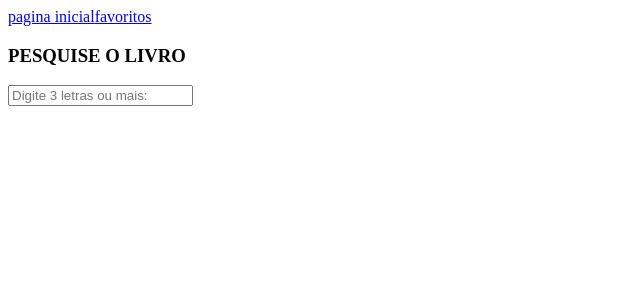
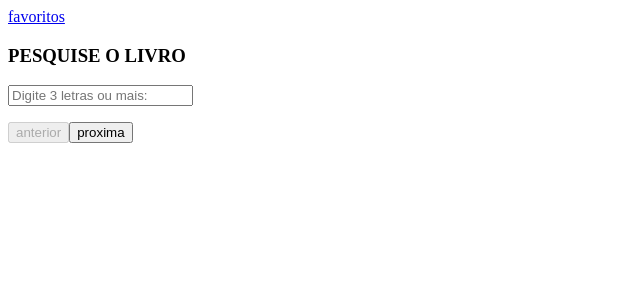
Before and after one commit to mauricioluanss/Desafio-Tecnico-Front-End, a Vue app: page / in a window 1280 px wide. Shown: the top 300 px of the page, without its empty margins (0-640 px from the left). Built offline with nearby package versions, Linux system fonts and the light colour scheme.

Commit message:
lógica de paginação dos resultados

```diff
--- a/src/App.vue
+++ b/src/App.vue
@@ -1,7 +1,6 @@
 <template>
   <header>
     <nav>
-      <RouterLink to="/">pagina inicial</RouterLink>
       <RouterLink to="/favoritos">favoritos</RouterLink>
     </nav>
   </header>
--- a/src/api/requisicao.js
+++ b/src/api/requisicao.js
@@ -1,9 +1,11 @@
 // req para realizar a pesquisa na api
 import axios from 'axios'
 
-export const requisicao = async (pesquisa) => {
+export const requisicao = async (pesquisa, startIndex) => {
   try {
-    const response = await axios.get(`https://www.googleapis.com/books/v1/volumes?q=${pesquisa}`)
+    const response = await axios.get(
+      `https://www.googleapis.com/books/v1/volumes?q=${pesquisa}&startIndex=${startIndex}`,
+    )
     return response.data.items
   } catch (error) {
     console.error(error)
--- a/src/components/InputBuscaLivros.vue
+++ b/src/components/InputBuscaLivros.vue
@@ -10,6 +10,10 @@
       </li>
     </ul>
   </form>
+  <div>
+    <button :disabled="pagAtual === 1" @click="paginaAnterior">anterior</button>
+    <button @click="proximaPagina">proxima</button>
+  </div>
 </template>
 
 <script>
@@ -25,12 +29,18 @@ export default {
     return {
       pesquisa: '',
       resultadoPesquisa: [],
+      pagAtual: 1,
+      resultadosPorPag: 10,
     }
   },
 
   props: {},
 
-  computed: {},
+  computed: {
+    startIndex() {
+      return ((this.pagAtual - 1) * this.resultadosPorPag)
+    }
+  },
 
   watch: {
     pesquisa() {
@@ -45,12 +55,22 @@ export default {
     // futuramente colocar um timeout entre o tempo que o usuario digita e a requisicao executa !!!!!!!!
     async buscaLivros() {
       try {
-        this.resultadoPesquisa = await requisicao(this.pesquisa)
+        this.resultadoPesquisa = await requisicao(this.pesquisa, this.startIndex)
         console.log(this.resultadoPesquisa) // debug
       } catch (erro) {
         console.log(erro)
       }
     },
+
+    proximaPagina() {
+      this.pagAtual += 1
+      this.buscaLivros()
+    },
+
+    paginaAnterior() {
+      this.pagAtual -= 1
+      this.buscaLivros()
+    },
   },
 }
 </script>
--- a/src/views/PagFavoritos.vue
+++ b/src/views/PagFavoritos.vue
@@ -1,4 +1,9 @@
 <template>
+  <header>
+    <nav>
+      <RouterLink to="/">pagina inicial</RouterLink>
+    </nav>
+  </header>
   <ul>
     <h3>FAVORITOS</h3>
     <li v-for="item in livrosFavoritos" :key="item.id">
@@ -9,10 +14,12 @@
 
 <script>
 import CardLivro from '@/components/CardLivro.vue';
+import { RouterLink } from 'vue-router';
 
 export default {
   components: {
     CardLivro,
+    RouterLink
   },
 
   computed: {
```
